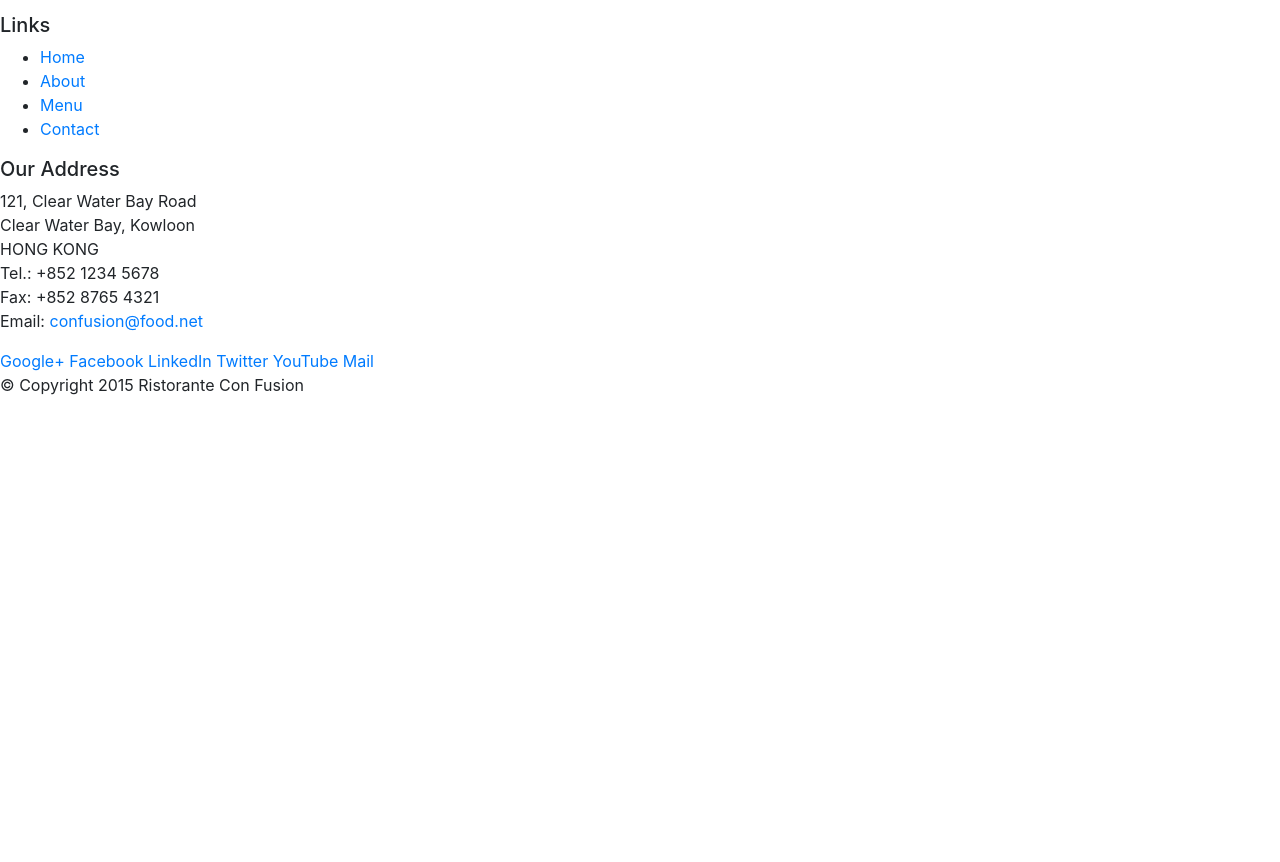
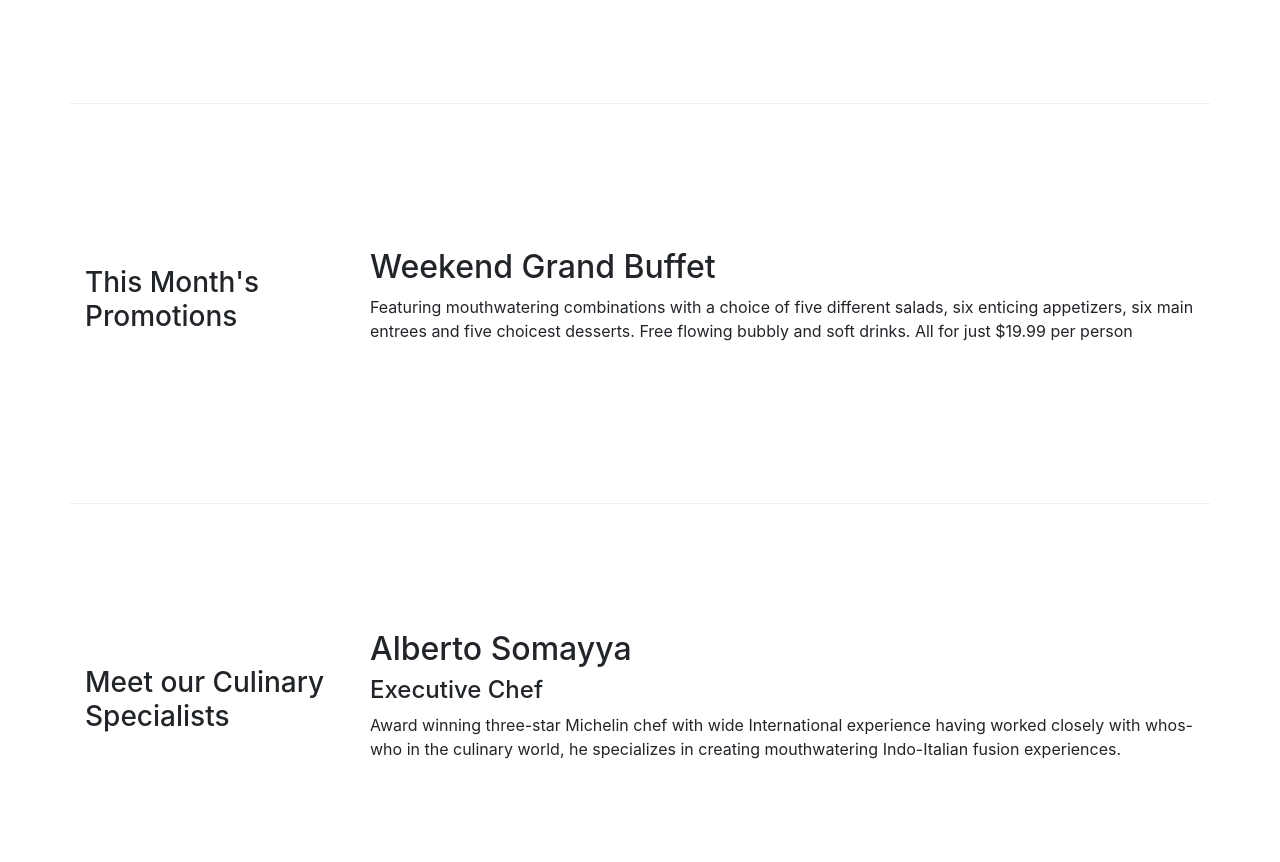
Before and after one commit to SarimSiddd/ConFusion, a website: page index.html in a window 1280 px wide. Shown: the part 576-1438 px from the top of the page. Before the commit the page ends 989 px from the top, so only its background shows below. Drawn offline with nearby package versions, Linux system fonts and the light colour scheme.

Commit message:
Bootstrap Update 2

```diff
--- /dev/null
+++ b/css/styles.css
@@ -0,0 +1,30 @@
+.row-header{
+    margin:0px auto;
+    padding:0px;
+}
+
+.row-content {
+    margin:0px auto;
+    padding: 50px 0px 50px 0px;
+    border-bottom: 1px ridge;
+    min-height:400px;
+}
+
+.footer{
+    background-color: #D1C4E9;
+    margin:0px auto;
+    padding: 20px 0px 20px 0px;
+}
+
+.jumbotron {
+    padding:70px 30px 70px 30px;
+    margin:0px auto;
+    background: #9575CD ;
+    color:floralwhite;
+}
+
+address{
+    font-size:80%;
+    margin:0px;
+    color:#0f0f0f;
+}
--- a/index.html
+++ b/index.html
@@ -7,53 +7,56 @@
     <meta name="viewport" content="width=device-width, initial-scale=1, shrink-to-fit=no">
     <meta http-equiv="x-ua-compatible" content="ie=edge">
 
+    <!-- Style Sheets -->
+    <link href="css/styles.css" rel="stylesheet">
     <!-- Bootstrap CSS -->
+
     <link rel="stylesheet" href="node_modules/bootstrap/dist/css/bootstrap.min.css">
     <title>Ristorante Con Fusion</title>
 </head>
 
 <body>
 
-    <header>
-        <div>
-            <div>
-                <div>
+    <header class="jumbotron">
+        <div class = "container">
+            <div class = "row row-header">
+                <div class ="col-12 col-sm-8">
                     <h1>Ristorante con Fusion</h1>
                     <p>We take inspiration from the World's best cuisines, and create a unique fusion experience. Our lipsmacking creations will tickle your culinary senses!</p>
                 </div>
-                <div>
+                <div class = "col col-sm-4">
                 </div>
             </div>
         </div>
     </header>
 
-    <div>
-        <div>
-            <div>
+    <div class ="container" >
+        <div class = "row row-content align-items-center" >
+            <div class="col-sm-4 col-md-3 flex-last ">
                 <h3>Our Lipsmacking Culinary Creations</h3>
             </div>
-            <div>
+            <div class="col-sm  col-md flex-first ">
                 <h2>Uthappizza</h2>
                 <p>A unique combination of Indian Uthappam (pancake) and Italian pizza, topped with Cerignola olives, ripe vine cherry tomatoes, Vidalia onion, Guntur chillies and Buffalo Paneer.</p>
             </div>
         </div>
 
 
-        <div>
-            <div>
+        <div class ="row row-content align-items-center">
+            <div class = "col-sm-4 col-md-3" >
                 <h3>This Month's Promotions</h3>
             </div>
-            <div>
+            <div class ="col-sm col-md">
                 <h2>Weekend Grand Buffet</h2>
                 <p>Featuring mouthwatering combinations with a choice of five different salads, six enticing appetizers, six main entrees and five choicest desserts. Free flowing bubbly and soft drinks. All for just $19.99 per person </p>
             </div>
         </div>
 
-        <div>
-            <div>
+        <div class ="row row-content align-items-center">
+            <div class="col-sm-4 col-md-3 flex-last">
                 <h3>Meet our Culinary Specialists</h3>
             </div>
-            <div>
+            <div class="col-sm col-md flex-first">
                 <h2>Alberto Somayya</h2>
                 <h4>Executive Chef</h4>
                 <p>Award winning three-star Michelin chef with wide International experience having worked closely with whos-who in the culinary world, he specializes in creating mouthwatering Indo-Italian fusion experiences. </p>
@@ -61,19 +64,19 @@
         </div>
     </div>
 
-    <footer>
-        <div>
-            <div>
-                <div>
+    <footer class = "footer">
+        <div class = "container">
+            <div class = "row">
+                <div class ="col-5 offset-1 col-sm-2">
                     <h5>Links</h5>
-                    <ul>
+                    <ul class="list-unstyled">
                         <li><a href="#">Home</a></li>
                         <li><a href="#">About</a></li>
                         <li><a href="#">Menu</a></li>
                         <li><a href="#">Contact</a></li>
                     </ul>
                 </div>
-                <div>
+                <div class ="col-6 col-sm-5">
                     <h5>Our Address</h5>
                     <address>
 		              121, Clear Water Bay Road<br>
@@ -84,8 +87,8 @@
 		              Email: <a href="mailto:confusion@food.net">confusion@food.net</a>
 		           </address>
                 </div>
-                <div>
-                    <div>
+                <div class ="col col-sm-4 align-self-center">
+                    <div style="text-align:center">
                         <a href="http://google.com/+">Google+</a>
                         <a href="http://www.facebook.com/profile.php?id=">Facebook</a>
                         <a href="http://www.linkedin.com/in/">LinkedIn</a>
@@ -95,8 +98,8 @@
                     </div>
                 </div>
            </div>
-           <div>
-                <div>
+           <div class="row justify-content-center">
+                <div class ="col-auto">
                     <p>© Copyright 2015 Ristorante Con Fusion</p>
                 </div>
            </div>
```
